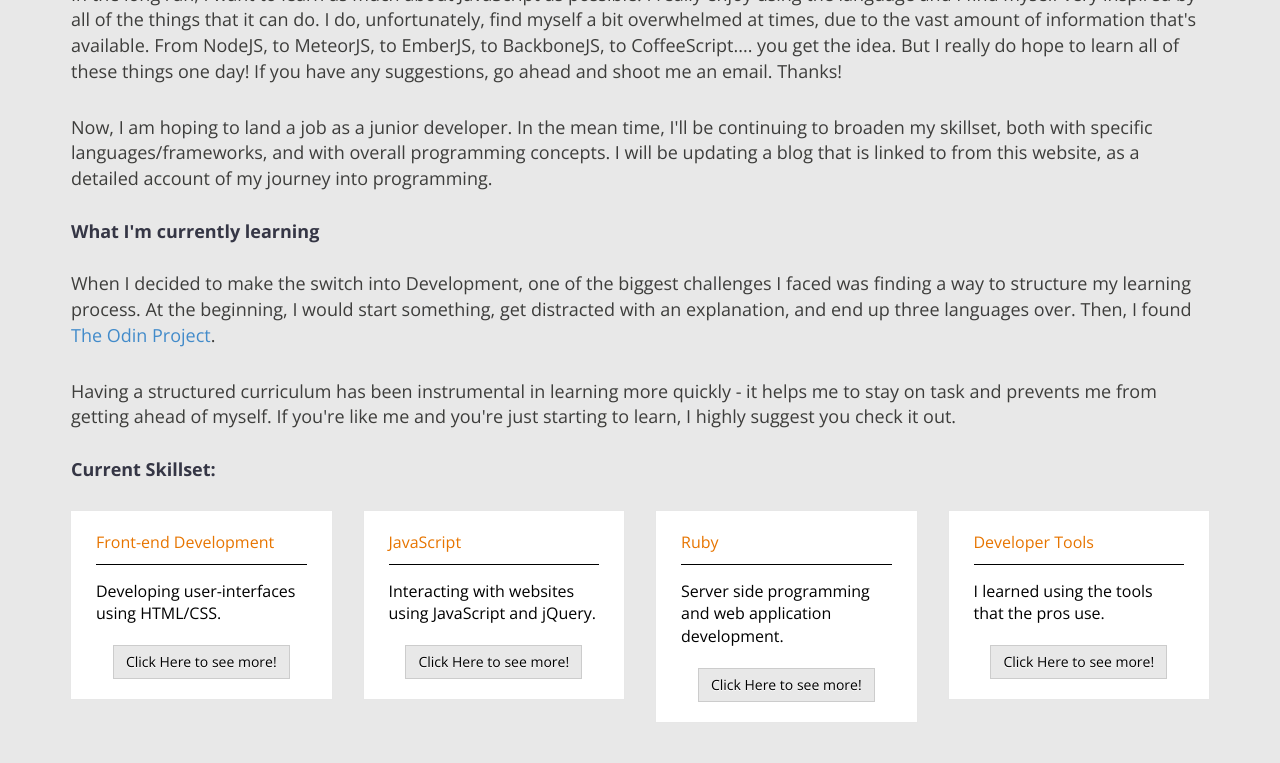
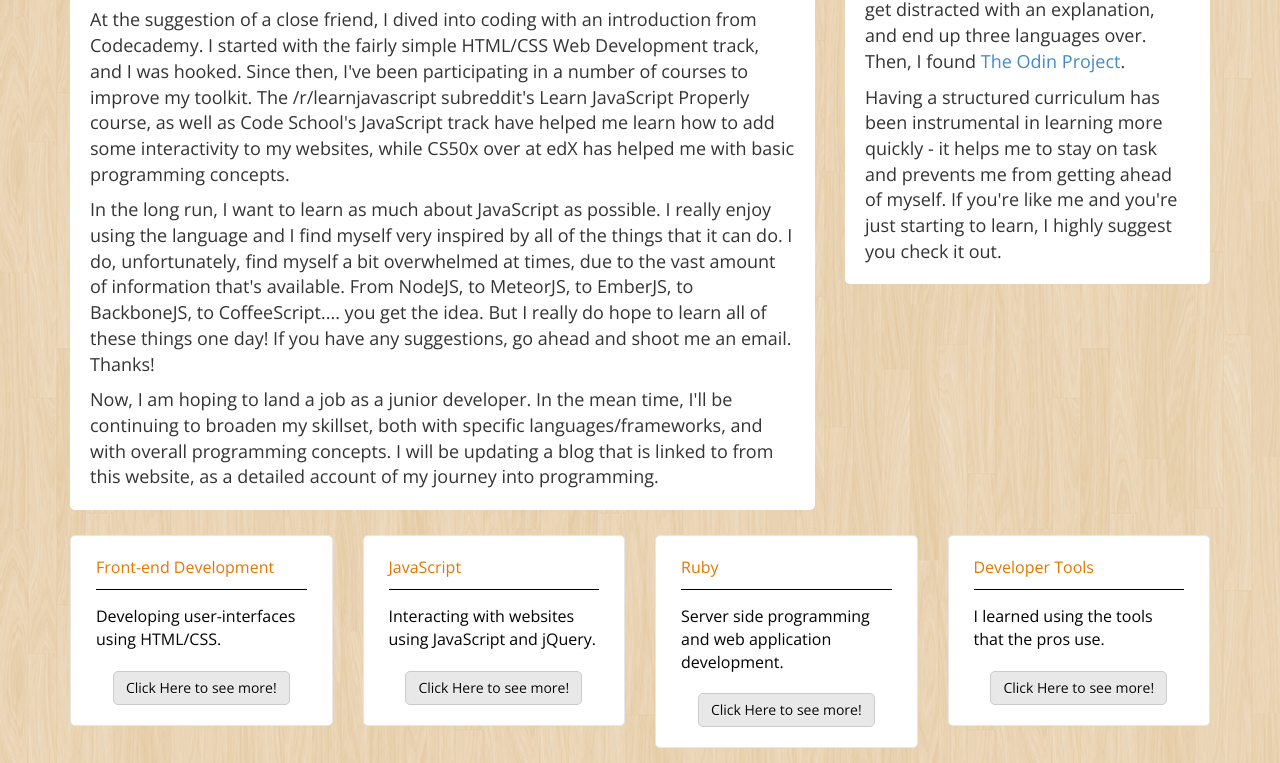
Before and after one commit to seanlayden/seanlayden.github.io, a plain HTML site: page index.html in a window 1280 px wide. Shown: the part 398-1161 px from the top of the page. Before the commit the page ends 1136 px from the top, so only its background shows below. Drawn offline with nearby package versions, Linux system fonts and the light colour scheme; a web font is replaced by a local one.

Commit message:
style changes

```diff
--- a/actions.js
+++ b/actions.js
@@ -7,6 +7,7 @@
   $(".navbar-toggle").on('mouseenter', function() {
     $(this).css("background-color", "white");
     $(this).css("border", "1px solid #e8e8e8");
+    $(this).css("border-radius", "5px");
   });
 
   $(".navbar-toggle").on("mouseleave", function() {
--- a/index.html
+++ b/index.html
@@ -52,8 +52,20 @@
         </header>
         </div>
 
-        <div class="content col-centered">
+        <div class="row container col-centered content-box">
 
+          <div class="col-sm-12">
+            <div id="intro-box">
+              <h1>Hi. My name is Sean, and I'm a Web Developer.</h1>
+            </div>
+          </div>
+
+        </div>
+
+        <div class="row container col-centered content-box">
+
+        <div class="col-sm-8">
+          <div class="first-box">
             <h4>Hello World!</h4>
 
             <p>
@@ -76,13 +88,16 @@
             Now, I am hoping to land a job as a junior developer. In the mean time, I'll be continuing to broaden my skillset, both with specific languages/frameworks, and with overall programming concepts. I will be updating a blog that is linked to from this website, as a detailed account of my journey into programming.
           </p>
 
-            <div class="col-centered">
+        </div>
+      </div>
+
+        <div class="col-sm-4">
+          <div class="second-box">
           <h4>What I'm currently learning</h4>
           <p>When I decided to make the switch into Development, one of the biggest challenges I faced was finding a way to structure my learning process. At the beginning, I would start something, get distracted with an explanation, and end up three languages over. Then, I found <a href="#">The Odin Project</a>.</p>
           <p>Having a structured curriculum has been instrumental in learning more quickly - it helps me to stay on task and prevents me from getting ahead of myself. If you're like me and you're just starting to learn, I highly suggest you check it out.
         </div>
-
-        <h4>Current Skillset:</h4>
+      </div>
 
       </div>
 
--- a/main.css
+++ b/main.css
@@ -1,7 +1,7 @@
 body {
     padding: 0;
     margin: 0;
-    background: #e8e8e8;
+    background-image: url('images/retina_wood.png');
     font-family: 'Gentium Book Basic', 'Open Sans', serif;
     font-size: 18px;
 }
@@ -14,7 +14,7 @@
 .content {
     padding: 0;
     margin-top: -20px;
-    background: #e8e8e8;
+    /**background-image: url('images/retina_wood.png');**/
     height: 100%;
     color: #000;
 }
@@ -125,7 +125,7 @@
   background: #e8e8e8;
   color: #000;
   font-family: 'Gentium Book Basic', 'Open Sans', sans-serif;
-  border-radius: 0px;
+  border-radius: 5px;
   box-shadow: none;
 }
 
@@ -149,6 +149,33 @@
     margin: 10px 0 15px 0;
     /*box-shadow: 2px 2px 10px #515150;*/
     border: solid 1px #e7e7e7;
+    border-radius: 5px;
+}
+
+.content-box {
+  padding-top: 20px;
+}
+
+#intro-box {
+  padding-top: 50px;
+  text-align: center;
+  font-size: 24px;
+}
+
+.first-box {
+  padding: 10px 20px;
+  margin: 10px 0px 15px;
+  margin-left: -15px;
+  border-radius: 5px;
+  background: white;
+}
+
+.second-box {
+  padding: 10px 20px;
+  margin: 10px 0px 15px;
+  margin-right: -15px;
+  border-radius: 5px;
+  background: white;
 }
 
 .blog-title {
@@ -223,6 +250,16 @@
   }
 }
 
+@media screen and (max-width: 768px) {
+  .first-box {
+    margin-left: 0;
+  }
+
+  .second-box {
+    margin-right: 0;
+  }
+}
+
 @media screen and (min-width: 1200px) {
     .col-centered {
         float: none;
```
Also changed, not shown: Images/purty_wood.png (added), Images/purty_wood/purty_wood.png (added), Images/purty_wood/purty_wood_@2X.png (added), Images/purty_wood/readme.txt (added), Images/retina_wood.png (added), Images/retina_wood/readme.txt (added), Images/retina_wood/retina_wood_@2X.png (added), Images/wood_pattern.png (added), Images/wood_pattern/readme.txt (added), Images/wood_pattern/wood_pattern.png (added), Images/wood_pattern/wood_pattern_@2X.png (added), 2 other files. Lines whose indentation alone changed are shown as unchanged.
